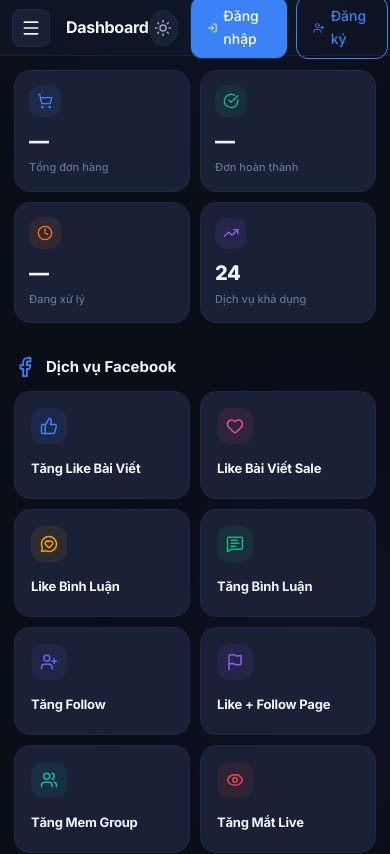
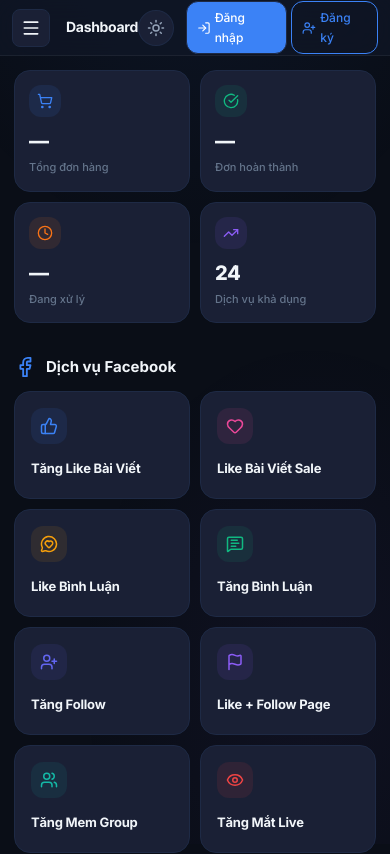
Before and after one commit to cherry2401/cherry-star, a React (Vite) app: page / in a window 390 px wide. Shown: the top 854 px of the page. Built offline with nearby package versions, Linux system fonts and the light colour scheme; no server answers.

Commit message:
feat: add mobile responsive for header auth buttons

```diff
--- a/src/index.css
+++ b/src/index.css
@@ -3633,3 +3633,33 @@
   padding: 4px 6px;
   font-size: 12px;
 }
+
+/* ============================================
+   Mobile Responsive
+   ============================================ */
+@media (max-width: 480px) {
+  .header-auth-buttons {
+    gap: 4px;
+  }
+
+  .header-login-btn,
+  .header-register-btn {
+    padding: 6px 10px;
+    font-size: 12px;
+    gap: 4px;
+  }
+
+  .header-login-btn svg,
+  .header-register-btn svg {
+    width: 14px;
+    height: 14px;
+  }
+
+  .header-title {
+    font-size: 14px;
+  }
+
+  .header-subtitle {
+    display: none;
+  }
+}
```
